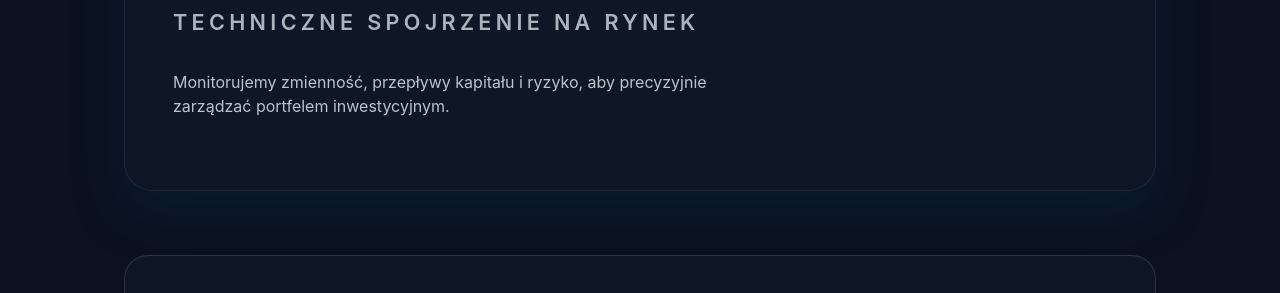
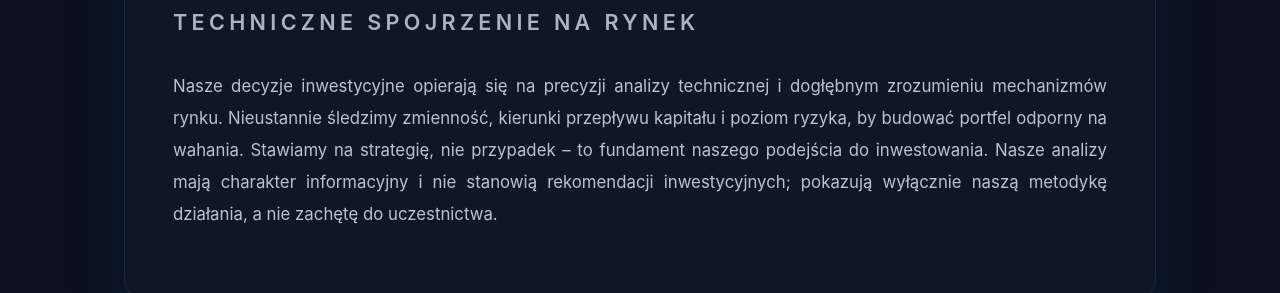
Before and after one commit to patryk-olti/PortiX, a website built with Vite: page frontend/index.html in a window 1280 px wide. Shown: the part 227-520 px from the top of the page. Built offline with nearby package versions, Linux system fonts and the light colour scheme.

Commit message:
Update hero copy and typography for clarity

```diff
--- a/frontend/src/home.ts
+++ b/frontend/src/home.ts
@@ -10,8 +10,13 @@ export function renderHome(): string {
         </h1>
         <p class="hero-subtitle">Techniczne spojrzenie na rynek</p>
         <p class="lede">
-          Monitorujemy zmienność, przepływy kapitału i ryzyko, aby precyzyjnie
-          zarządzać portfelem inwestycyjnym.
+          Nasze decyzje inwestycyjne opierają się na precyzji analizy technicznej i
+          dogłębnym zrozumieniu mechanizmów rynku. Nieustannie śledzimy zmienność,
+          kierunki przepływu kapitału i poziom ryzyka, by budować portfel odporny na
+          wahania. Stawiamy na strategię, nie przypadek – to fundament naszego
+          podejścia do inwestowania. Nasze analizy mają charakter informacyjny i nie
+          stanowią rekomendacji inwestycyjnych; pokazują wyłącznie naszą metodykę
+          działania, a nie zachętę do uczestnictwa.
         </p>
       </section>
 
--- a/frontend/src/style.css
+++ b/frontend/src/style.css
@@ -91,8 +91,11 @@ a {
 }
 
 .hero .lede {
-  max-width: 54ch;
   color: rgb(226 232 240 / 0.82);
+  max-width: none;
+  font-size: 1.05rem;
+  line-height: 1.9;
+  text-align: justify;
 }
 
 .section-header {
```
